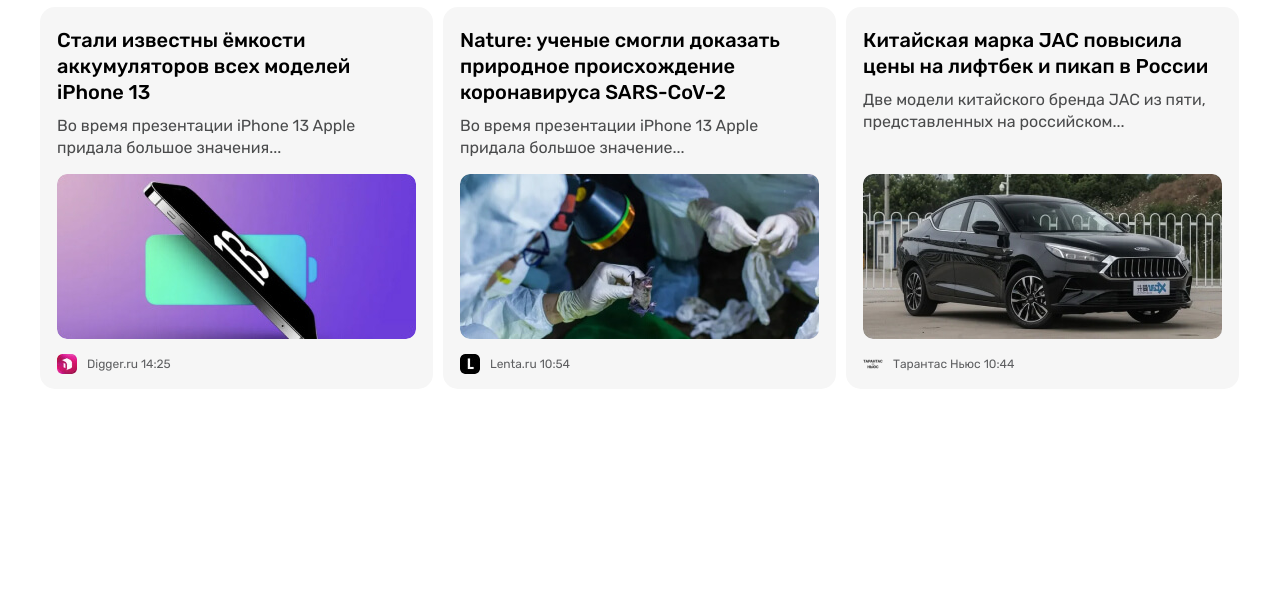
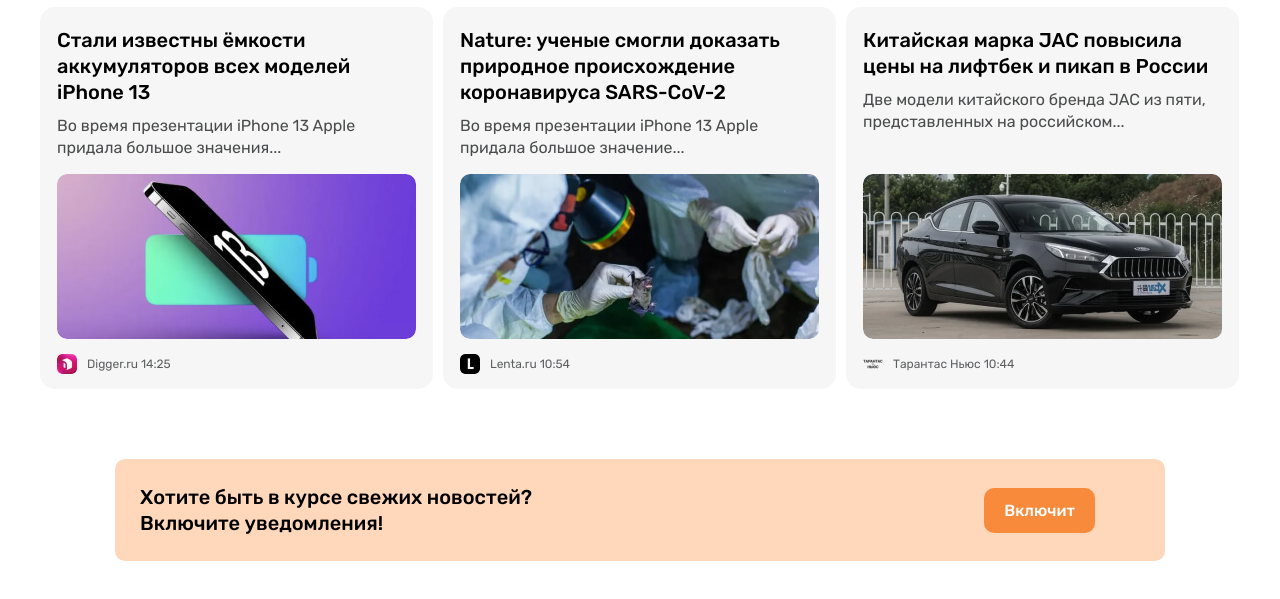
Before and after one commit to MirjalolImomalievgithub/N24, a plain HTML site: page index.html in a window 1280 px wide. Shown: the part 773-1372 px from the top of the page. Before the commit the page ends 1172 px from the top, so only its background shows below. Drawn offline with Linux system fonts and the light colour scheme.

Commit message:
Add notifications-cta

```diff
--- a/css/styles.css
+++ b/css/styles.css
@@ -28,6 +28,7 @@ img{
 
 .button {
   display: inline-block;
+  border: 0px;
   padding: 13px 20px;
   border-radius: 10px;
   font-size: 16px;
@@ -43,12 +44,17 @@ img{
   color: #fff;
 }
 
-.button-primary:hover{
+.button:hover{
   opacity: 0.8;
 }
 
-.button-primary:active{
+.button:active{
   opacity: 0.6;
+}
+
+.button-orange{
+  background-color: #f78b3b;
+  color: #fff;
 }
 
 
@@ -285,3 +291,25 @@ img{
   line-height: normal;
   color: #5e5f61;
 }
+
+
+/* NOTIFICATION-CTA  */
+.notification-cta {
+  display: flex;
+  align-items: center;
+  justify-content: space-between;
+  padding: 25px 70px 25px 25px;
+  border-radius: 10px;
+  margin: 60px 75px;
+  background-color: #ffd7ba;
+}
+.notification-cta-text {
+  font-size: 20px;
+  line-height: 26px;
+  font-weight: 500;
+  color: #000;
+}
+.button {
+}
+.button-orange {
+}
--- a/index.html
+++ b/index.html
@@ -190,6 +190,14 @@
             </article>
           </div>
         </section>
+
+
+        <!-- NOTIFICATION-CTA  -->
+        <section class="notification-cta">
+          <div class="notification-cta-text">Хотите быть в курсе свежих новостей? <br> Включите уведомления!</div>
+          <button class="button button-orange">Включит</button>
+        </section>
+
       </div>
     </main>
   </body>
```
